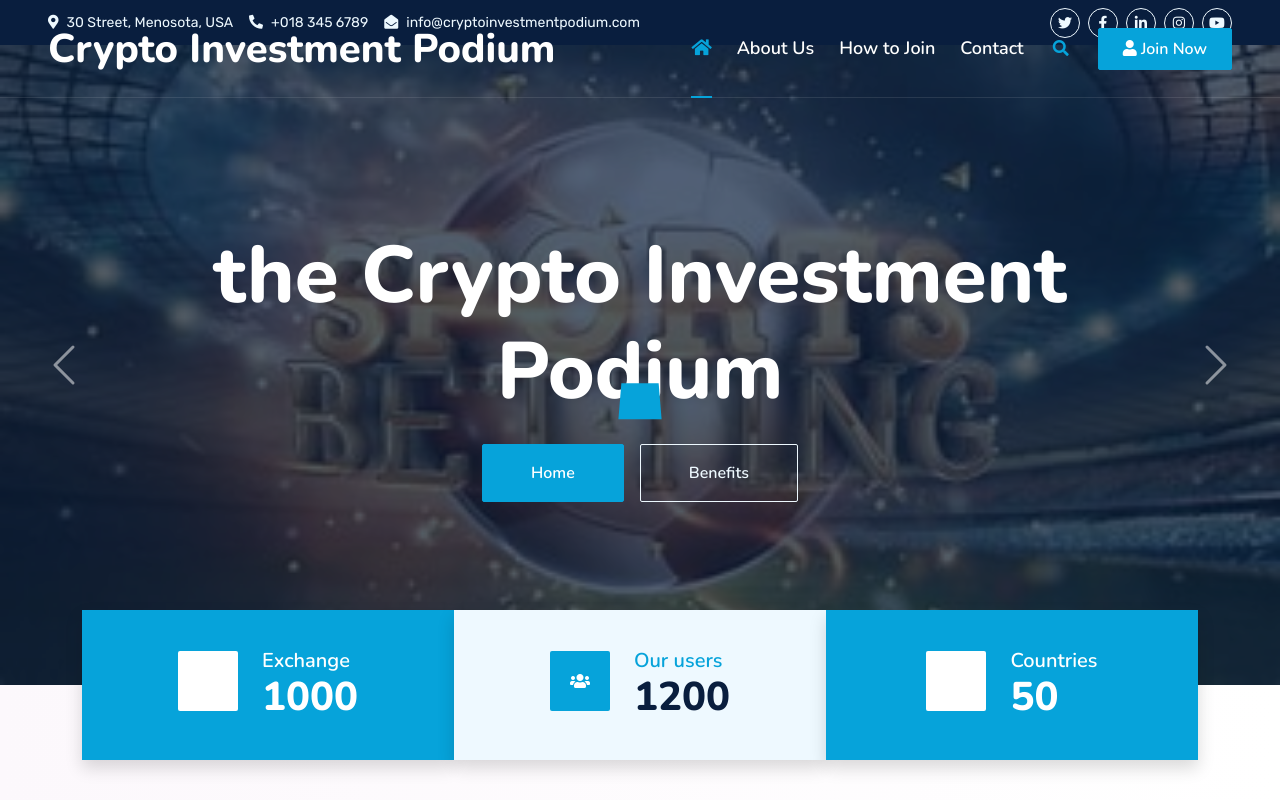
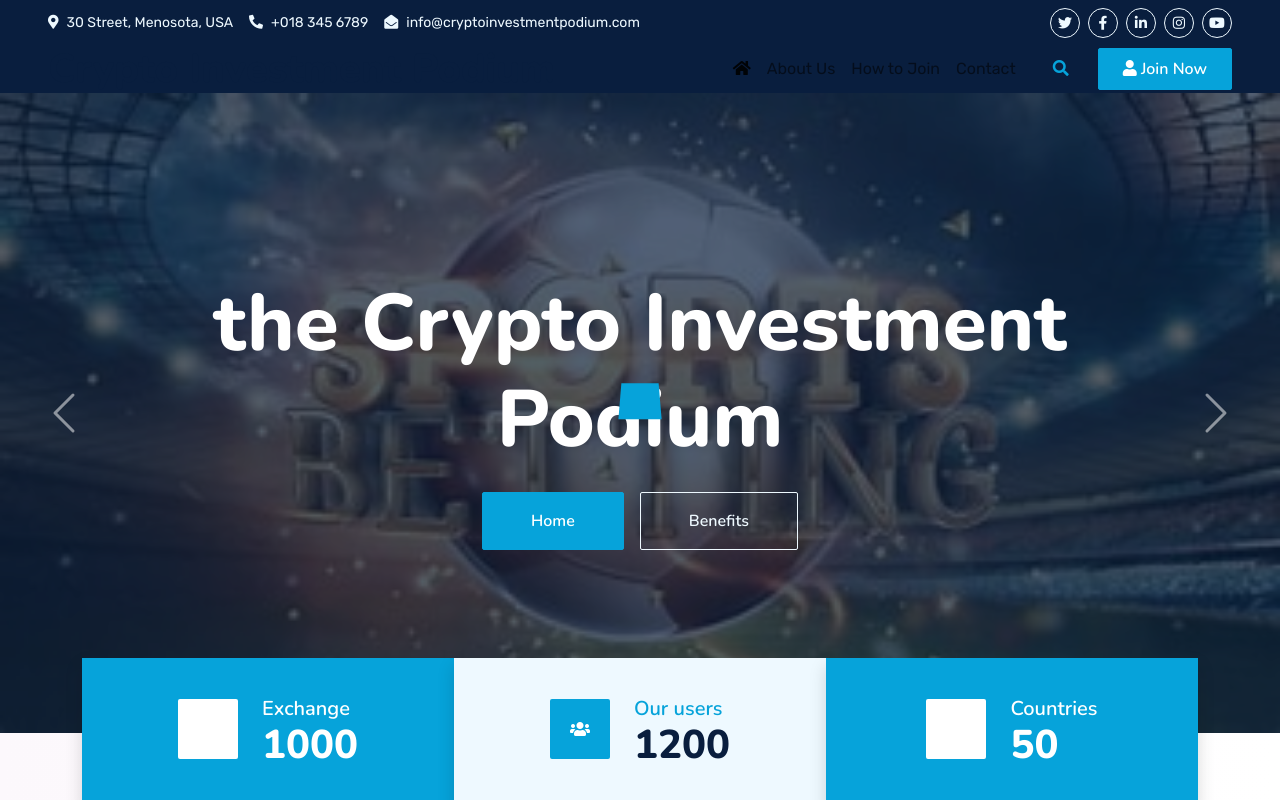
Before and after one commit to JoramWells/crypto-client, a React (Create React App) app: page / in a window 1280 px wide. Shown: the top 800 px of the page. Built offline with nearby package versions, Linux system fonts and the light colour scheme; some icons are missing.

Commit message:
modified navbar

```diff
--- a/src/App.js
+++ b/src/App.js
@@ -6,7 +6,7 @@ import './css/bootstrap.min.css';
 import './css/style.css';
 
 import Header from './components/Header';
-import Navbar from './components/Navbar';
+import Navbar from './components/NavBar';
 import Carousel from './components/Carousel';
 import ModalFade from './components/ModalFade';
 import About from './components/About';
--- a/src/components/Navbar.js
+++ b/src/components/Navbar.js
@@ -1,9 +1,9 @@
-import React from 'react';
+import {Nav, Navbar} from 'react-bootstrap';
 
-const Navbar = () => {
+const NavBar = () => {
   return (
 
-    <nav className="navbar navbar-expand-lg navbar-dark px-5 py-2 py-lg-0">
+    <Navbar expand='lg' bg='dark' sticky='top' className="px-5 py-2 py-lg-0">
       <a href="index.html" className="navbar-brand p-0">
         <h1 className="m-0">Crypto Investment Podium</h1>
       </a>
@@ -12,21 +12,22 @@ const Navbar = () => {
         <span className="fa fa-bars" />
       </button>
       <div className="collapse navbar-collapse" id="navbarCollapse">
-        <div className="navbar-nav ms-auto py-0">
+
+        <Nav className='navbar-nav ms-auto'>
           <a href="index.html" className="nav-item
           nav-link active"><i className="fa fa-home" /></a>
-          <a href="www" className="nav-item nav-link">About Us</a>
-          <a href="www" className="nav-item nav-link">How to Join</a>
-          <a href="www" className="nav-item nav-link">Contact</a>
-        </div>
+          <Nav.Link href='#acion1'>About Us</Nav.Link>
+          <Nav.Link href='#acion1'>How to Join</Nav.Link>
+          <Nav.Link href='#acion1'>Contact</Nav.Link>
+        </Nav>
         <button type="button" className="btn text-primary ms-3"
           data-bs-toggle="modal" data-bs-target="#searchModal">
           <i className="fa fa-search" /></button>
         <a href="login.html" className="btn btn-primary
         py-2 px-4 ms-3"><i className="fa fa-user"> </i> Join Now</a>
       </div>
-    </nav>
+    </Navbar>
   );
 };
 
-export default Navbar;
+export default NavBar;
```
Also changed, not shown: src/.eslintrc.js.
